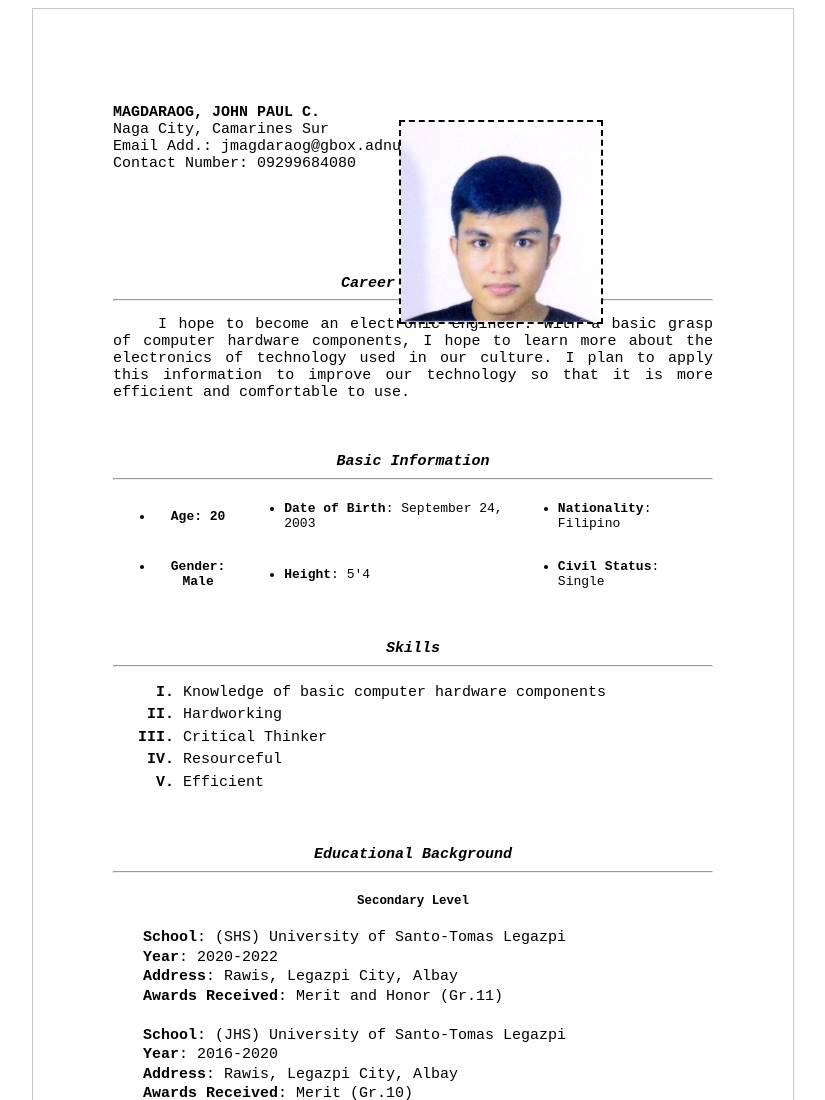
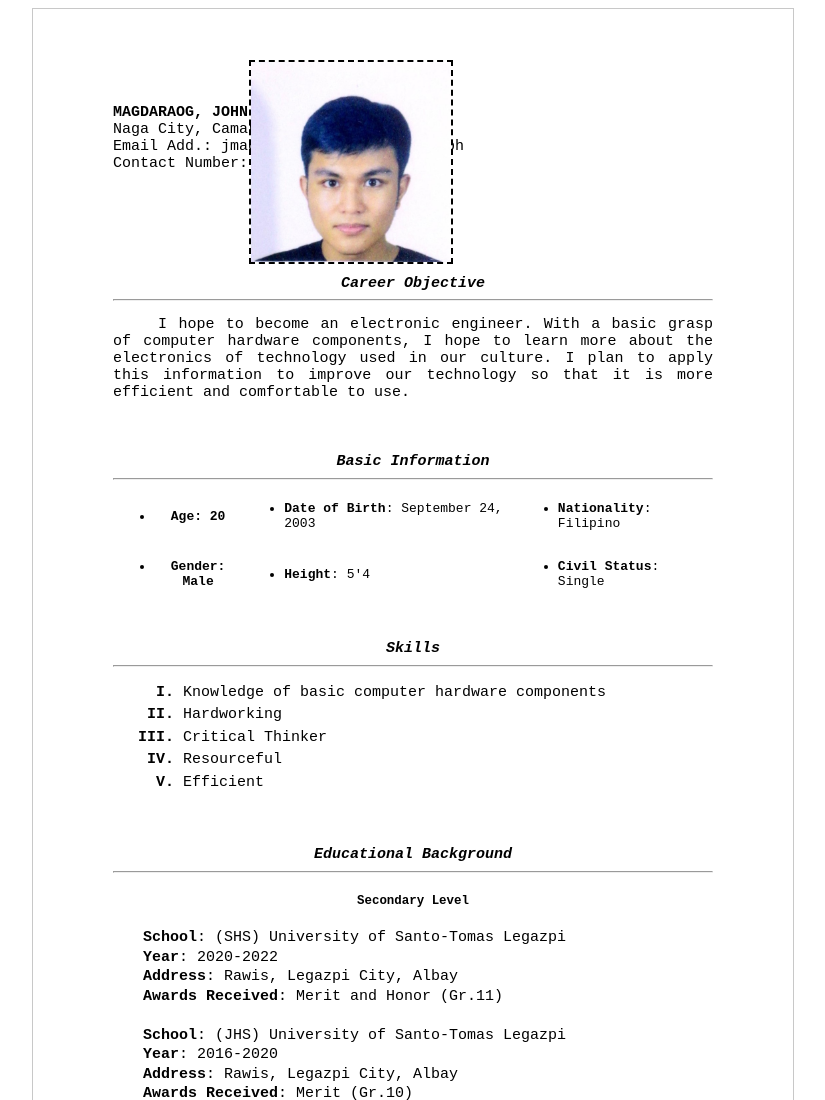
Before and after one commit to JPM4G/PRELIMS.github.io, a plain HTML site: page index.html in a window 1280 px wide. Shown: the top 1100 px of the page, without its empty margins (227-1052 px from the left). Drawn offline with Linux system fonts and the light colour scheme.

Commit message:
Update style.css

```diff
--- a/style.css
+++ b/style.css
@@ -10,8 +10,8 @@ article{
 }
 img{
     position: absolute;
-    right: 450px;
-    top: 120px;
+    right: 600px;
+    top: 60px;
     width: 200px;
     border-style: dashed;
     border-width: 2px;
```
